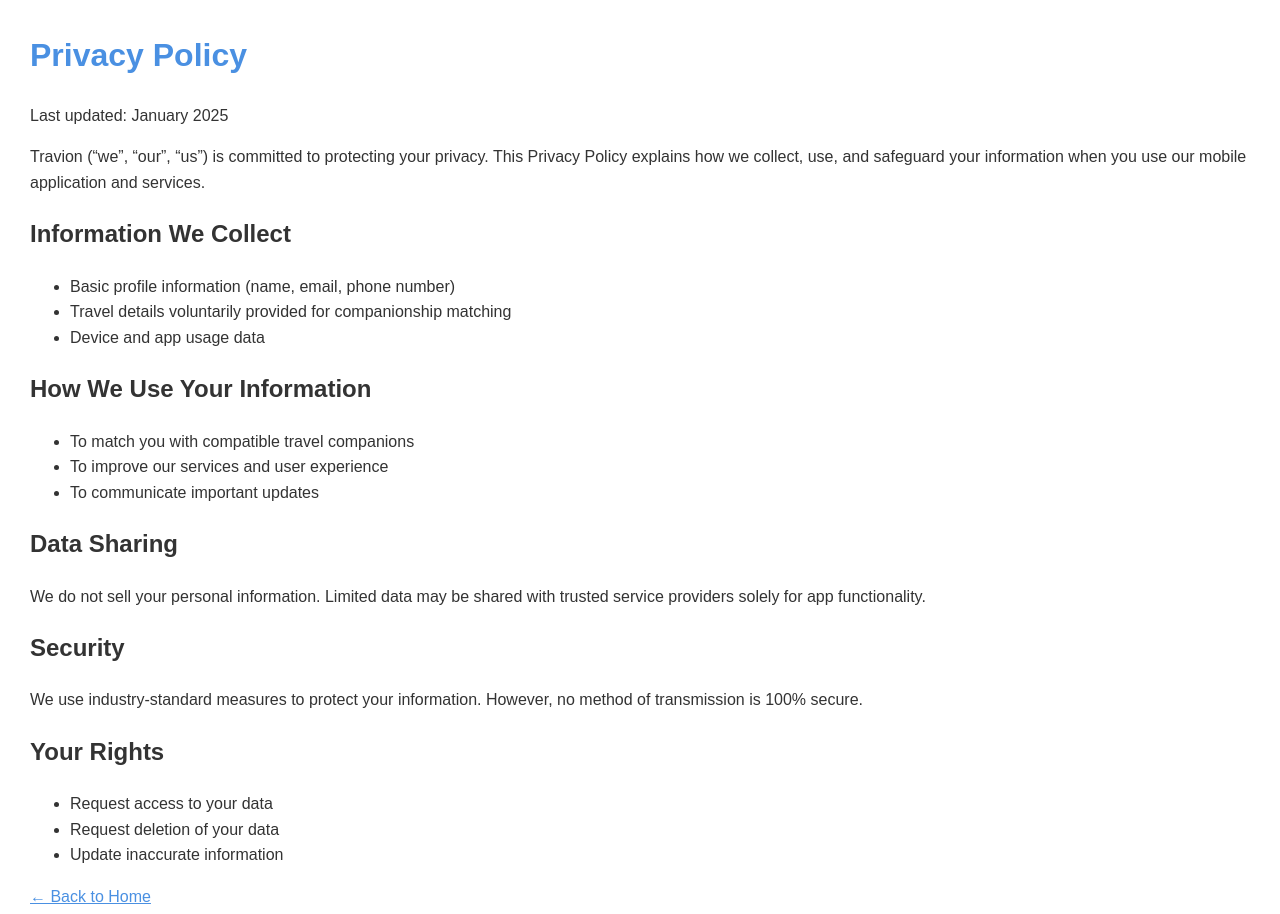
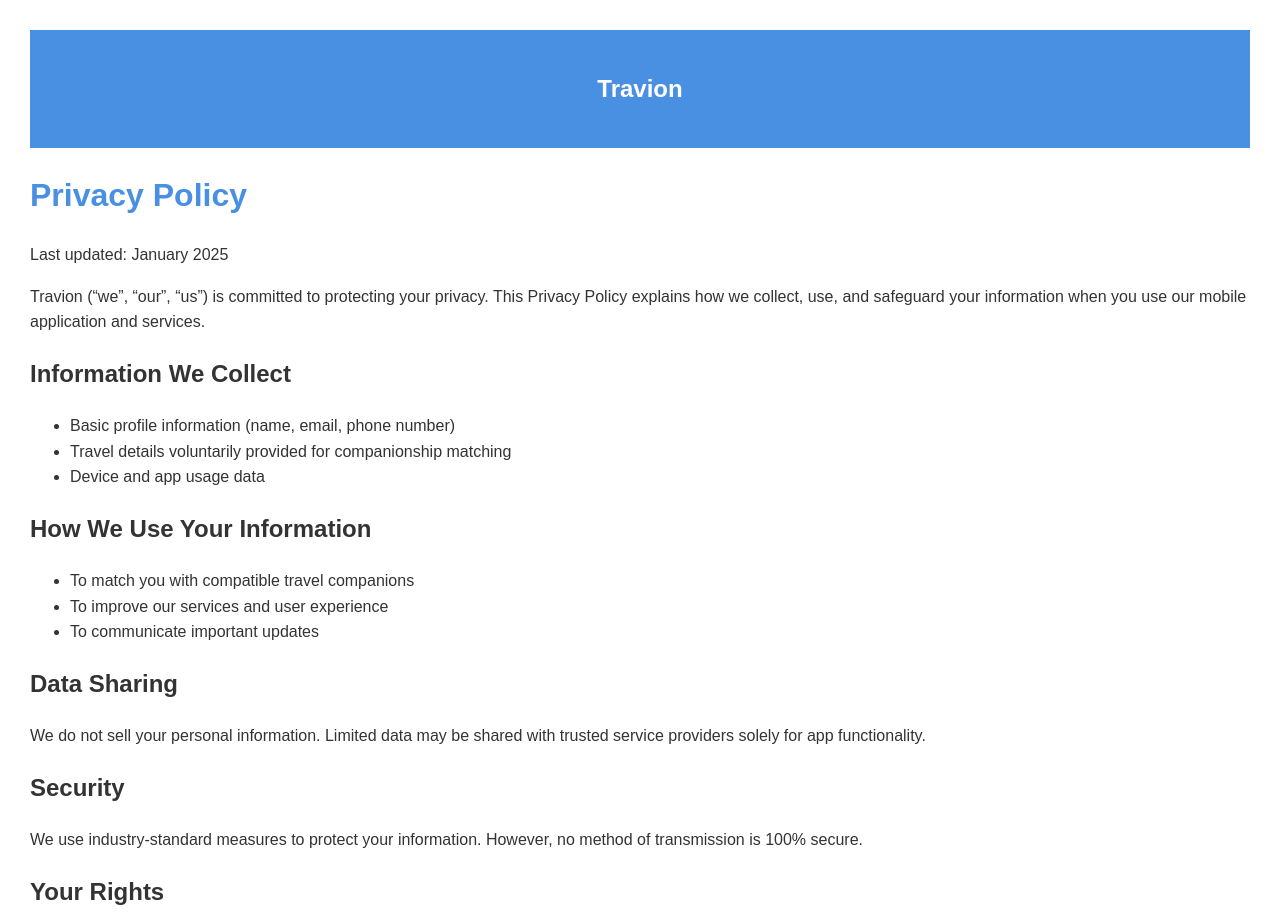
Before and after one commit to signaturetechllc/travionapp, a plain HTML site: page privacy.html in a window 1280 px wide. Shown: the top 914 px of the page. Drawn offline with Linux system fonts and the light colour scheme.

Commit message:
Update privacy.html

```diff
--- a/privacy.html
+++ b/privacy.html
@@ -17,8 +17,17 @@
         a {
             color: #4A90E2;
         }
+        header {
+            background: #4A90E2;
+            color: white;
+            padding: 20px;
+            text-align: center;
+        }
     </style>
 </head>
+<header>
+    <h2>Travion</h2>
+</header>
 <body>
 
 <h1>Privacy Policy</h1>
```
